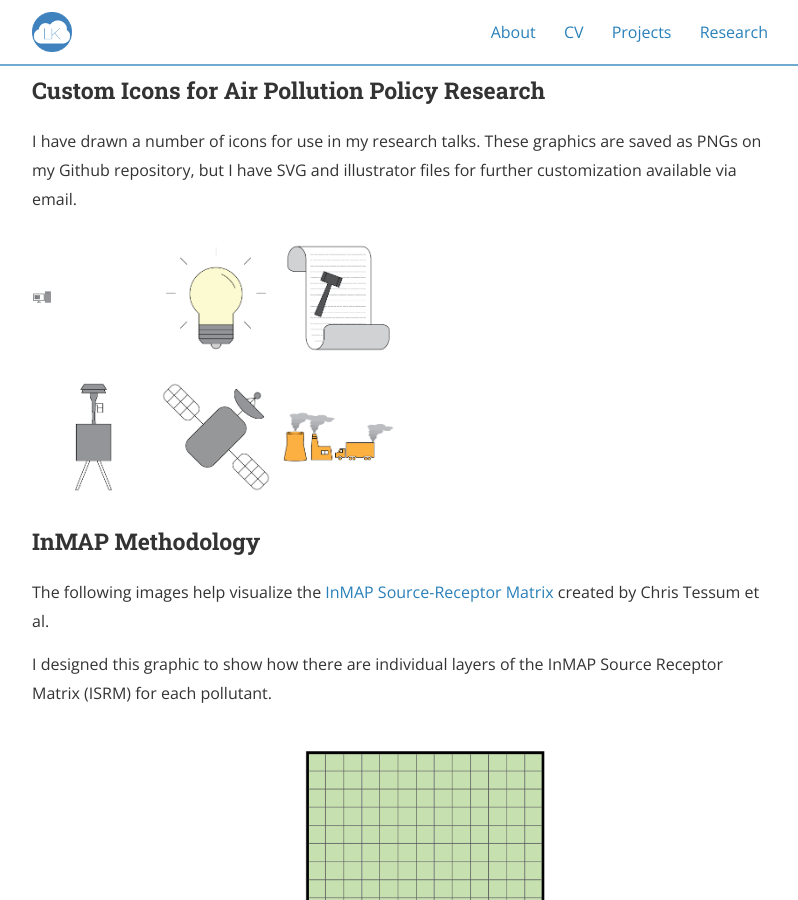
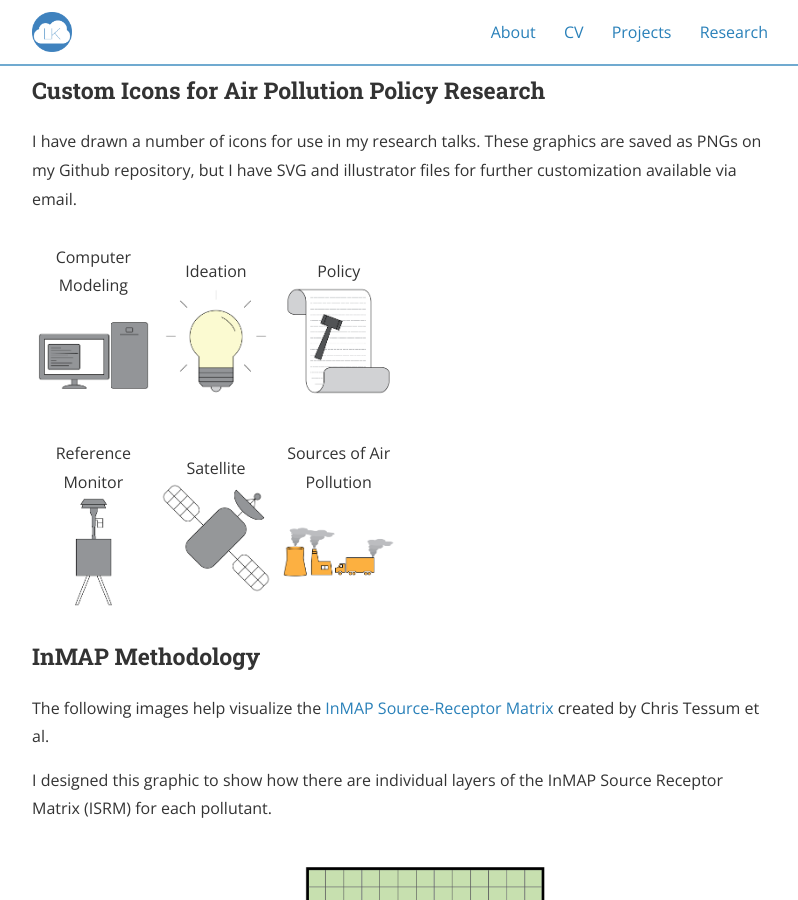
Before and after one commit to lkoolik/lkoolik.github.io, a Jekyll site: the page built from projects/research_graphics.md, in a window 1280 px wide and 900 px high, scrolled down 414 px. Shown: the whole window, without its empty margins (240-1038 px from the left). Built offline with Jekyll 4.4.1, drawn with Linux system fonts in a browser that asks for light colours; nearby versions of some CDN libraries.

Commit message:
Update research_graphics.md

```diff
--- a/projects/research_graphics.md
+++ b/projects/research_graphics.md
@@ -21,19 +21,19 @@ I have drawn a number of icons for use in my research talks. These graphics are
 <table style="border: none; width: 50%; height: 50%; table-layout: fixed;">
   <tr>
     <td style="border: none; text-align: center; vertical-align: middle;">
-      <a href="{{ site.baseurl }}/assets/research_graphics/computer_model-01.png" style="display: block; position: relative; width: 20px; height: 20px;">
+      Computer Modeling
+      <a href="{{ site.baseurl }}/assets/research_graphics/computer_model-01.png">
         <img src="{{ site.baseurl }}/assets/research_graphics/computer_model-01.png" alt="Computer Modeling" width="25"/>
-        <div style="position: absolute; top: 50%; left: 50%; transform: translate(-50%, -50%); color: white; font-size: 16px; font-weight: bold;">
-          Computer Modeling
-        </div>
       </a>
     </td>
     <td style="border: none; text-align: center; vertical-align: middle;">
+      Ideation
       <a href="{{ site.baseurl }}/assets/research_graphics/idea-01.png">
         <img src="{{ site.baseurl }}/assets/research_graphics/idea-01.png" alt="Ideation" width="25"/>
       </a>
     </td>
     <td style="border: none; text-align: center; vertical-align: middle;">
+      Policy
       <a href="{{ site.baseurl }}/assets/research_graphics/policy-01.png">
         <img src="{{ site.baseurl }}/assets/research_graphics/policy-01.png" alt="Policy" width="20"/>
       </a>
@@ -41,16 +41,19 @@ I have drawn a number of icons for use in my research talks. These graphics are
   </tr>
   <tr>
     <td style="border: none; text-align: center; vertical-align: middle;">
+      Reference Monitor
       <a href="{{ site.baseurl }}/assets/research_graphics/reference_monitor-01.png">
         <img src="{{ site.baseurl }}/assets/research_graphics/reference_monitor-01.png" alt="Reference Air Pollution Monitor" width="10"/>
       </a>
     </td>
     <td style="border: none; text-align: center; vertical-align: middle;">
+      Satellite
       <a href="{{ site.baseurl }}/assets/research_graphics/satellite-01.png">
         <img src="{{ site.baseurl }}/assets/research_graphics/satellite-01.png" alt="Satellites" width="25"/>
       </a>
     </td>
     <td style="border: none; text-align: center; vertical-align: middle;">
+      Sources of Air Pollution
       <a href="{{ site.baseurl }}/assets/research_graphics/source_w_plume-01.png">
         <img src="{{ site.baseurl }}/assets/research_graphics/source_w_plume-01.png" alt="Air pollution sources" width="30"/>
       </a>
```
